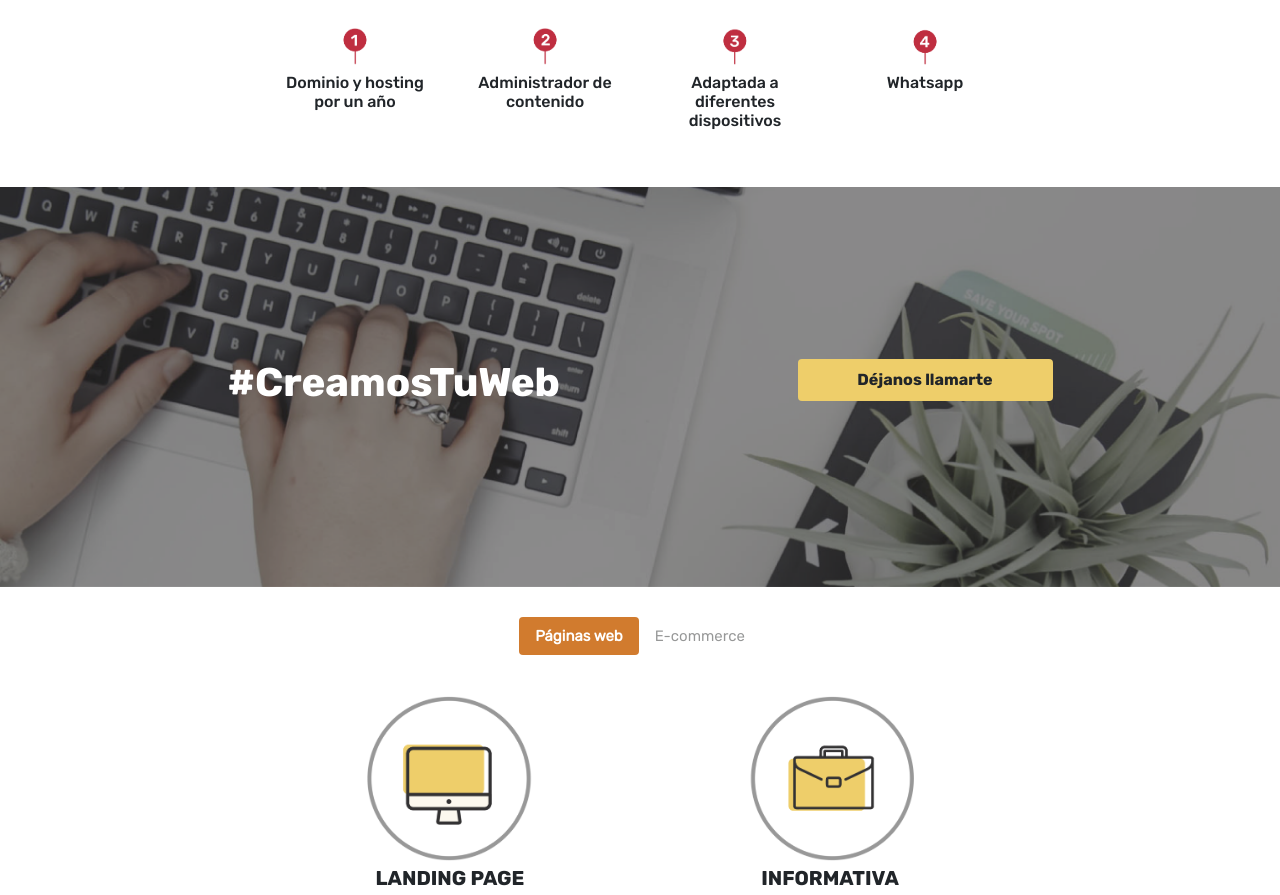
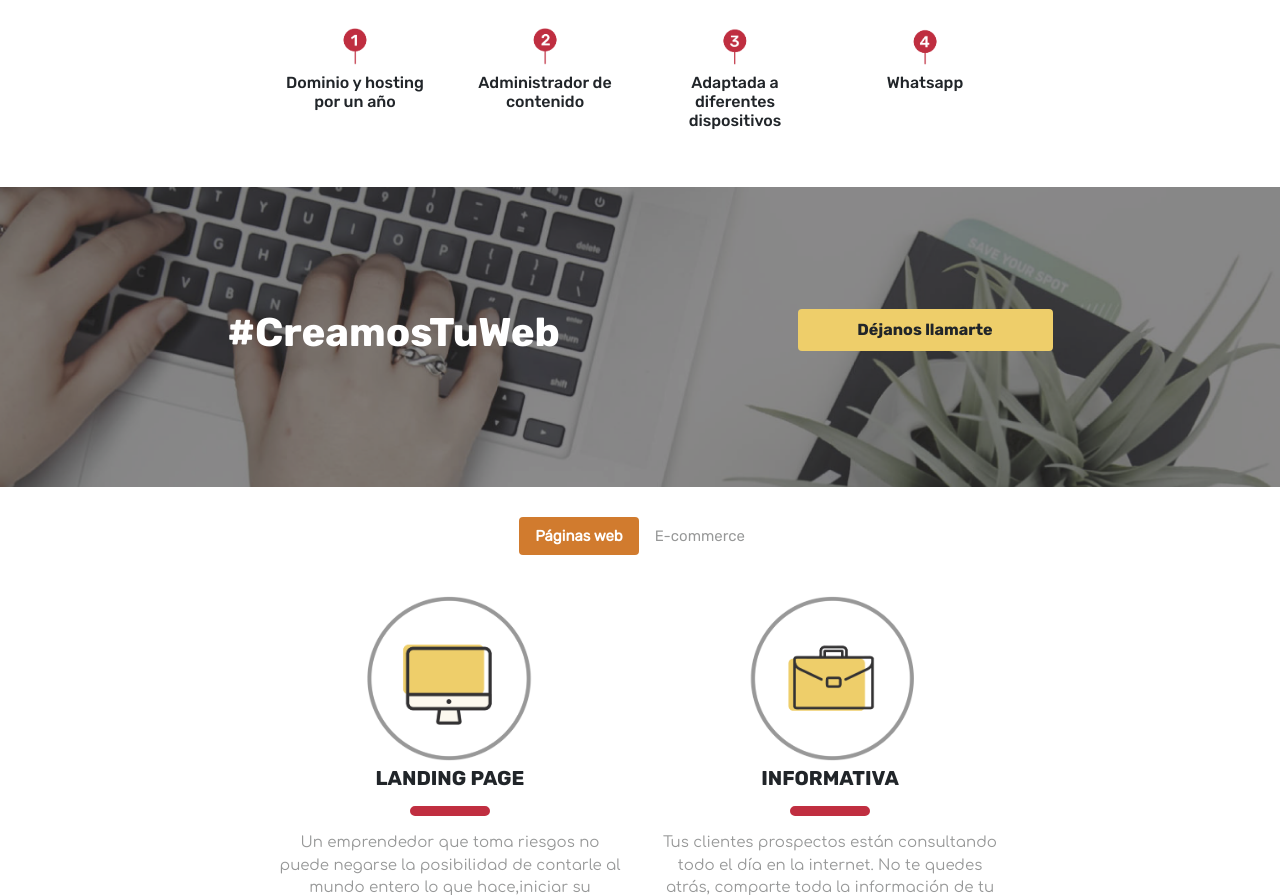
Before and after one commit to dmontoya1/ilanalab-web, a Django app: page / in a window 1280 px wide. Shown: the part 1432-2327 px from the top of the page. Run offline with Django 3.2, Linux system fonts and the light colour scheme; some libraries are stand-ins or nearby versions.

Commit message:
parallax

```diff
--- a/landing_page/static/css/main.css
+++ b/landing_page/static/css/main.css
@@ -125,12 +125,13 @@
 }
 
 .parallaxImage {
-    background-size: cover;
+    background-size: 150%;
     background-attachment: fixed;
     background-position: center;
-    height: 400px;
+    background-repeat: no-repeat;
+    height: 300px;
     display: flex;
-    align-items: center
+    align-items: center;
 }
 
 .text--parallax__image {
```
